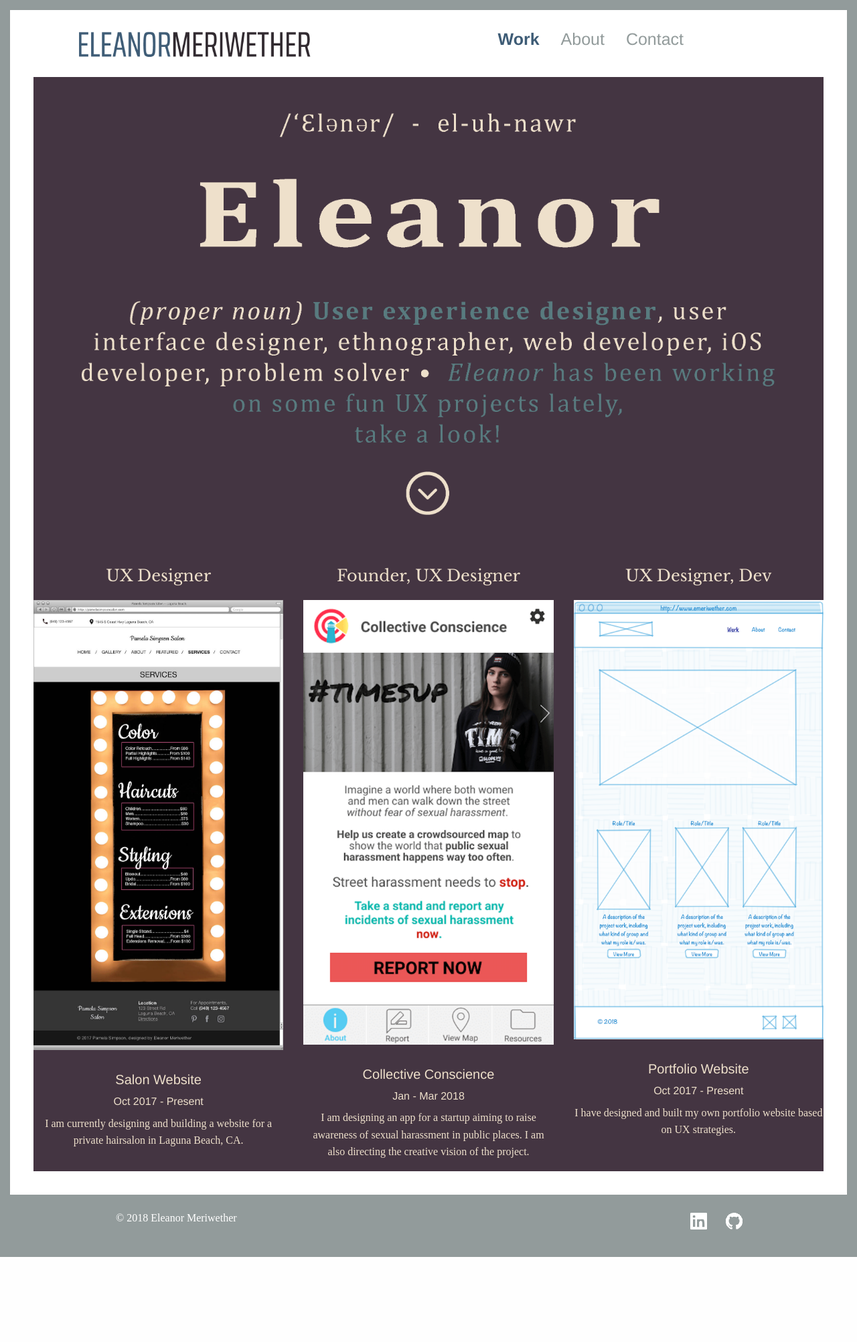
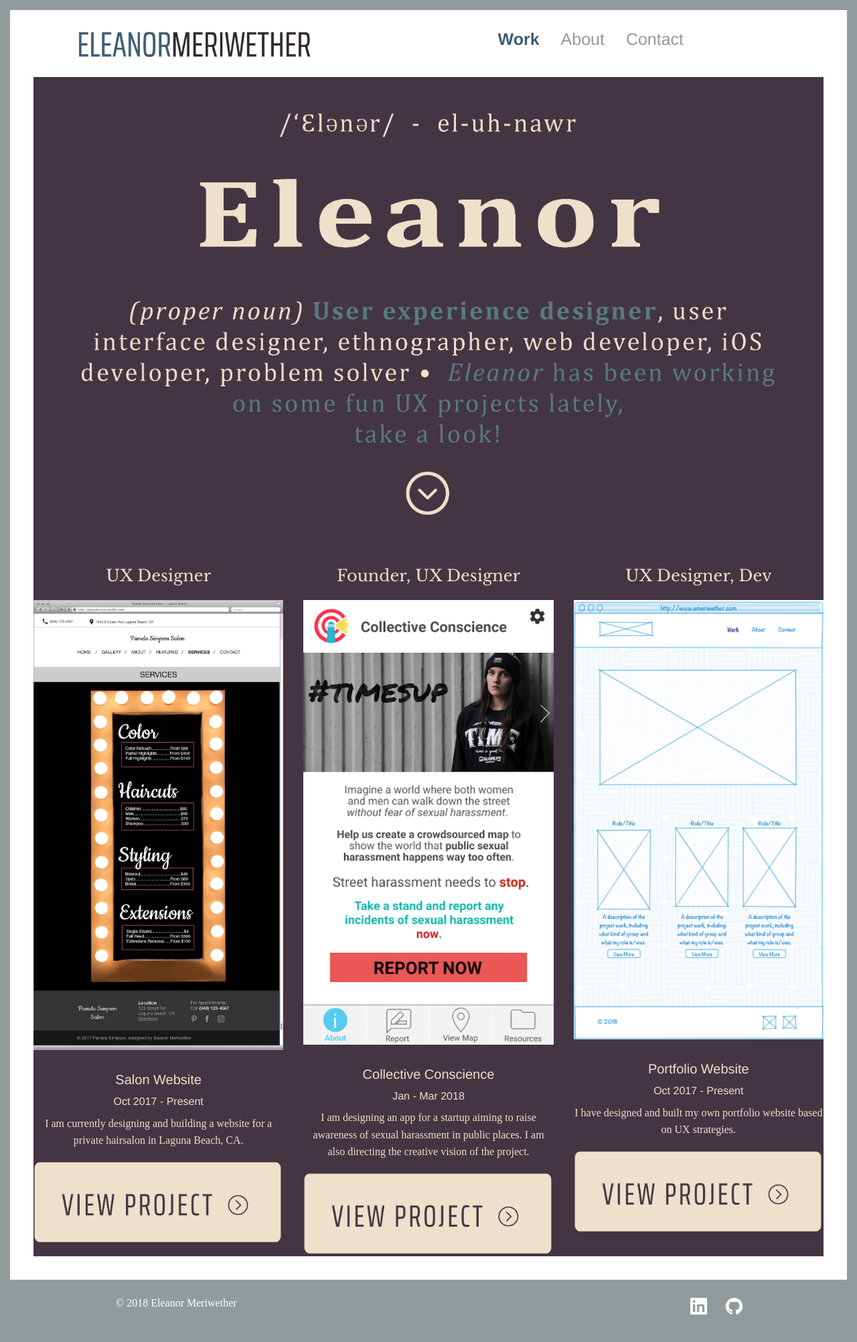
Before and after one commit to emeriwether/emeriwether.github.io, a Jekyll site: the page built from index.html, in a window 1280 px wide. Shown: the whole page at 67% size. Built offline with Jekyll 4.4.1, drawn with Linux system fonts in a browser that asks for light colours; some web fonts are replaced; before the commit the page ends 1877 px from its top, so only the background shows below that.

Commit message:
change viewProjButton, add links to projGallery

```diff
--- a/index.html
+++ b/index.html
@@ -12,28 +12,31 @@ category: main
                     <section class="medium-4 cell">
                         <div class="grid-x projectItem">
                             <div class="cell"><p class="role">UX Designer</p></div>
-                            <div class="cell"><img src="img/projectGallery/salonSite_Thumbnail.jpg" class="projectGalleryImg"></div>
+                            <div class="cell"><a href="/project1.html" target="_blank"><img src="img/projectGallery/salonSite_Thumbnail.jpg" class="projectGalleryImg"></a></div>
                             <div class="cell"><h5 class="projTitle">Salon Website</h5></div>
                             <div class="cell"><h6 class="projDate">Oct 2017 - Present</h6></div>
                             <div class="cell"><p class="projDescrip">I am currently designing and building a website for a private hairsalon in Laguna Beach, CA.</p></div>
+                            <button class="cell"><a href="/project1.html" target="_blank"><img src="/img/viewProjButton.png"></a></button>
                         </div>
                     </section>
                     <section class="medium-4 cell">
                         <div class="grid-x projectItem">
                             <div class="cell"><p class="role">Founder, UX Designer</p></div>
-                            <div class="cell"><img src="img/projectGallery/collectiveConscience_Thumbnail.png" class="projectGalleryImg"></div>
+                            <div class="cell"><a href="/project2.html" target="_blank"><img src="img/projectGallery/collectiveConscience_Thumbnail.png" class="projectGalleryImg"></a></div>
                             <div class="cell"><h5 class="projTitle">Collective Conscience</h5></div>
                             <div class="cell"><h6 class="projDate">Jan - Mar 2018</h6></div>
                             <div class="cell"><p class="projDescrip">I am designing an app for a startup aiming to raise awareness of sexual harassment in public places. I am also directing the creative vision of the project.</p></div>
+                            <button class="cell"><a href="/project2.html" target="_blank"><img src="/img/viewProjButton.png"></a></button>
                         </div>
                     </section>
                     <section class="medium-4 cell">
                         <div class="grid-x projectItem">
                             <div class="cell"><p class="role">UX Designer, Dev</p></div>
-                            <div class="cell"><img src="img/projectGallery/Portfolio_Thumbnail.png" class="projectGalleryImg"></div>
+                            <div class="cell"><a href="/project2.html" target="_blank"><img src="img/projectGallery/Portfolio_Thumbnail.png" class="projectGalleryImg"></a></div>
                             <div class="cell"><h5 class="projTitle">Portfolio Website</h5></div>
                             <div class="cell"><h6 class="projDate">Oct 2017 - Present</h6></div>
                             <div class="cell"><p class="projDescrip">I have designed and built my own portfolio website based on UX strategies.</p></div>
+                            <button class="cell"><a href="/project3.html" target="_blank"><img src="/img/viewProjButton.png"></a></button>
                         </div>
                     </section>
                 </div>
```
Also changed, not shown: img/next.png (deleted), img/previous.png (deleted), img/viewProjButton.png (added).
